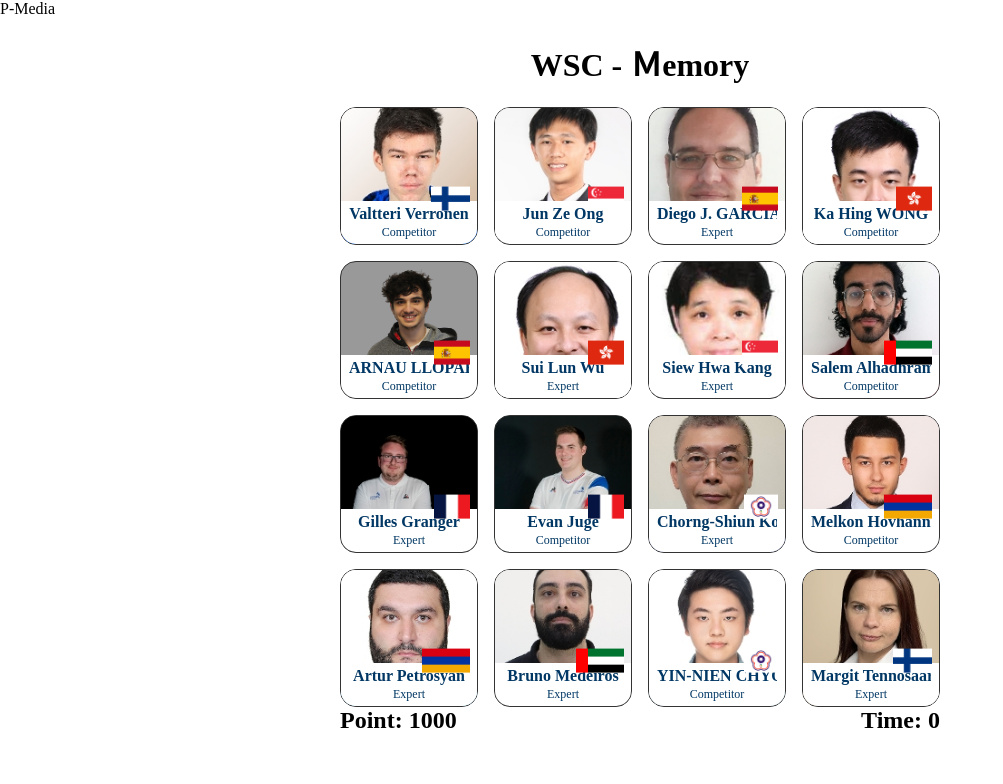
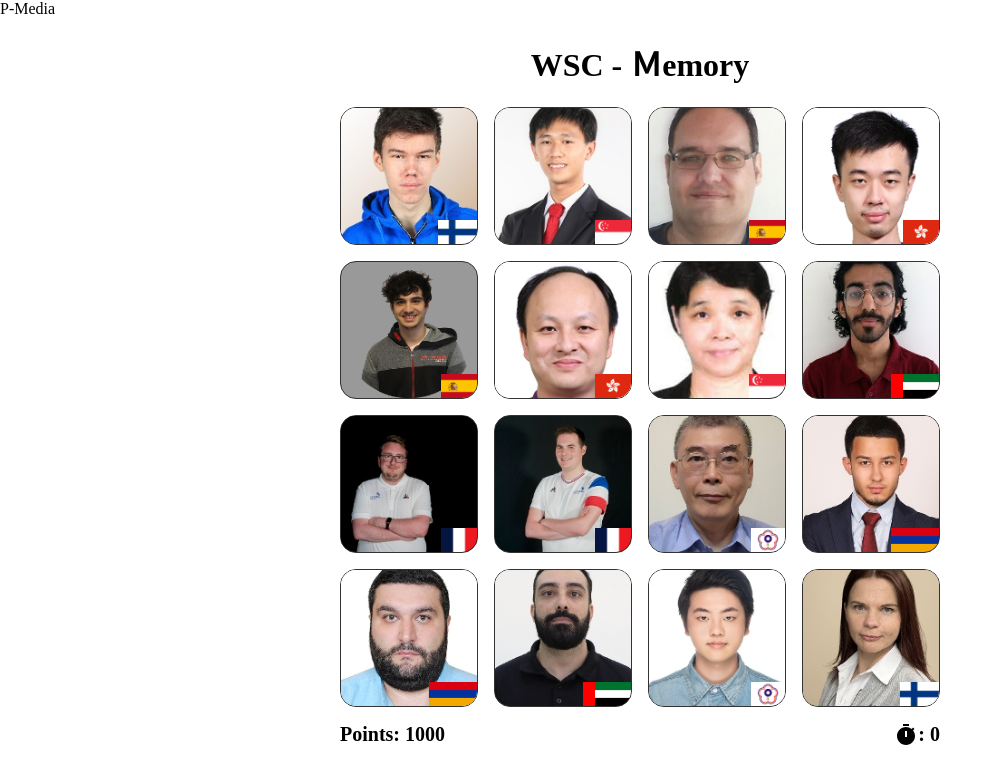
Before and after one commit to KultaPossu/WS_2022_SE_Team_project, a Vue app: page / in a window 1280 px wide. Both pictures are taken after a click on the button "Easy". Shown: the top 784 px of the page, without its empty margins (0-1003 px from the left). Built offline with nearby package versions, Linux system fonts and the light colour scheme.

Commit message:
Fix game style

```diff
--- a/src/components/GameComponent.vue
+++ b/src/components/GameComponent.vue
@@ -15,8 +15,8 @@
                     <img class="portrait" :src="'/assets/'+people.image" alt="UAE competitor portrait" />
                     <div class="text">
                         <img class="flag" :src="'/assets/'+people.countryImage" alt="UAE country flag" />
-                        <h2>{{people.name}}</h2>
-                        <p>{{people.type}}</p>
+                        <!-- <h2>{{people.name}}</h2> -->
+                        <!-- <p>{{people.type}}</p> -->
                     </div>
                 </div>
                 <div class="card-back">
@@ -25,8 +25,11 @@
             </div>
         </div>
         <div class="footer">
-            <div class="point">Point: {{point}}</div>
-            <div class="point">Time: {{time}}</div>
+            <div class="point">Points: {{point}}</div>
+            <div class="time">
+                <img src="/assets/timer_black_24dp.svg" alt="">
+                : {{time}}
+            </div>
         </div>
         <div class="result" v-if="result">
             <div>
@@ -139,6 +142,8 @@
 
         aspect-ratio: 1;
         border-radius: 1rem;
+        user-select: none;
+        cursor: pointer;
     }
 
     .card-froent>.portrait {
@@ -154,7 +159,6 @@
         bottom: 0;
         left: 0;
         right: 0;
-        padding: 0.25rem 0.5rem;
 
         background: white;
         color: #003764;
@@ -162,9 +166,9 @@
 
     .card-froent .text .flag {
         position: absolute;
-        top: 0;
-        right: 5%;
-        transform: translateY(-60%);
+        bottom: 0%;
+        right: 0%;
+        /* transform: translateY(-60%); */
         height: 1.5rem;
     }
 
@@ -175,12 +179,14 @@
         font-weight: bold;
         white-space: nowrap;
         overflow: hidden;
+        text-overflow: ellipsis;
     }
 
     .card-froent .text p {
         margin: 0;
         font-size: 0.75rem;
         font-weight: normal;
+        text-overflow: ellipsis;
     }
 
 
@@ -193,6 +199,7 @@
 
     .card-rotated {
         background-color: #999;
+        cursor: unset;
     }
 
     .card>div {
@@ -226,12 +233,20 @@
     }
 
     .point {
-        font-size: 24px;
+        font-size: 20px;
         font-weight: bold;
+    }
+
+    .time {
+        font-size: 20px;
+        font-weight: bold;
+        display: flex;
+        align-items: center;
     }
 
     .footer {
         display: flex;
+        margin-top: 16px;
         justify-content: space-between;
     }
 
```
Also changed, not shown: public/assets/timer_black_24dp.svg (added).
